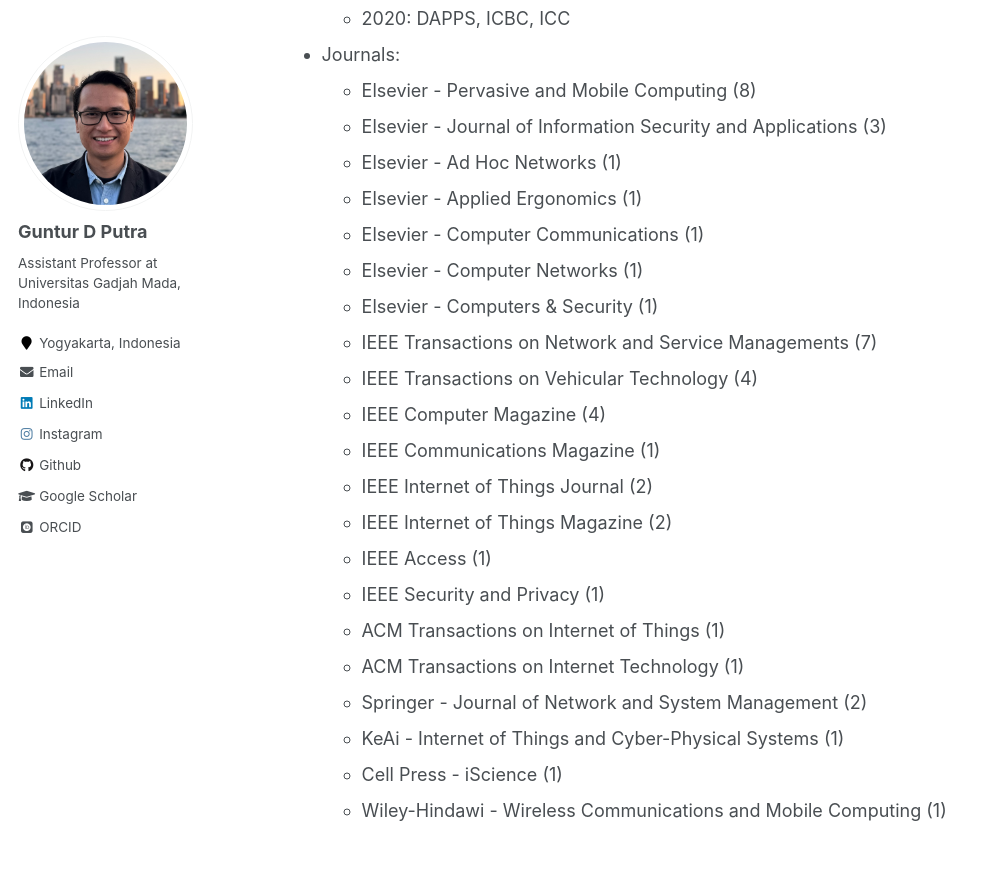
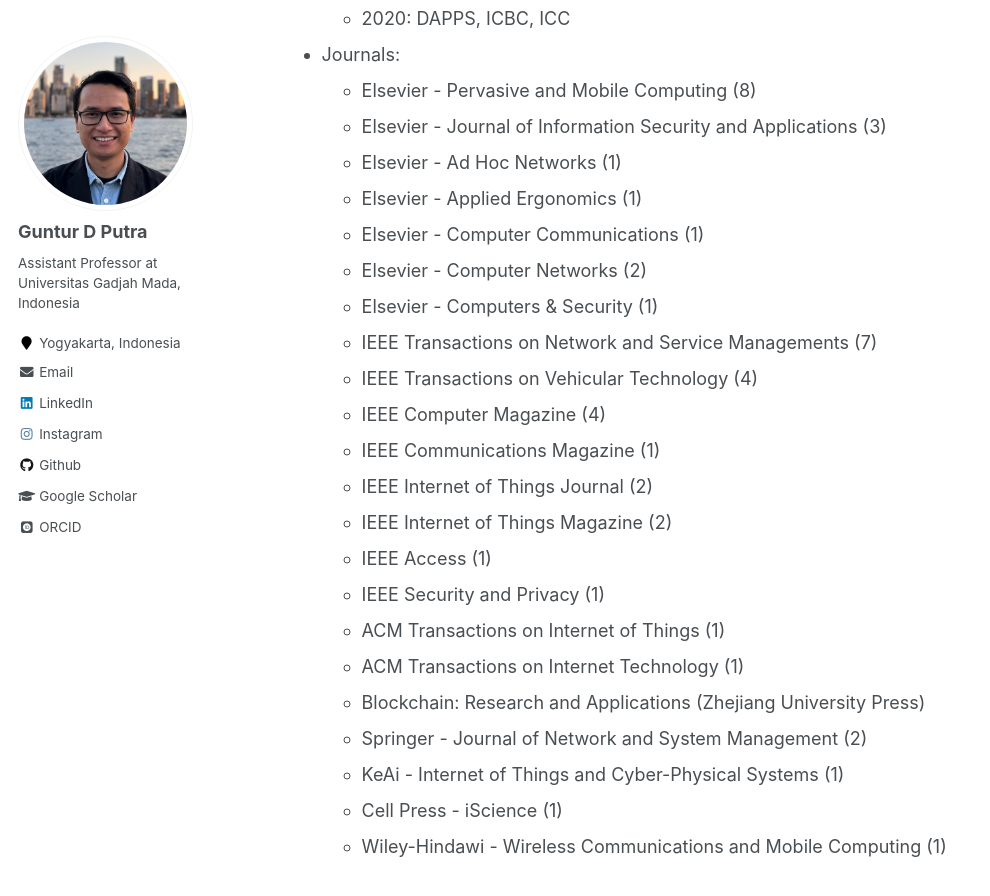
Before and after one commit to gdputra/gdputra.github.io, a Jekyll site: the page built from _pages/service.md, in a window 1280 px wide and 900 px high, scrolled down 759 px. Shown: the top 896 px of the window, without its empty margins (0-990 px from the left). Built offline with Jekyll 4.4.1, drawn with Linux system fonts in a browser that asks for light colours; some web fonts are replaced.

Commit message:
Update Elsevier Computer Networks count and add new entry

```diff
--- a/_pages/service.md
+++ b/_pages/service.md
@@ -32,7 +32,7 @@ Please refer to my [Web of Science Profile](https://www.webofscience.com/wos/aut
   - Elsevier - Ad Hoc Networks (1)
   - Elsevier - Applied Ergonomics (1)
   - Elsevier - Computer Communications (1)
-  - Elsevier - Computer Networks (1)
+  - Elsevier - Computer Networks (2)
   - Elsevier - Computers & Security (1)
   - IEEE Transactions on Network and Service Managements (7)
   - IEEE Transactions on Vehicular Technology (4)
@@ -44,6 +44,7 @@ Please refer to my [Web of Science Profile](https://www.webofscience.com/wos/aut
   - IEEE Security and Privacy (1)
   - ACM Transactions on Internet of Things (1)
   - ACM Transactions on Internet Technology (1)
+  - Blockchain: Research and Applications (Zhejiang University Press)
   - Springer - Journal of Network and System Management (2)
   - KeAi - Internet of Things and Cyber-Physical Systems (1)
   - Cell Press - iScience (1)
```
